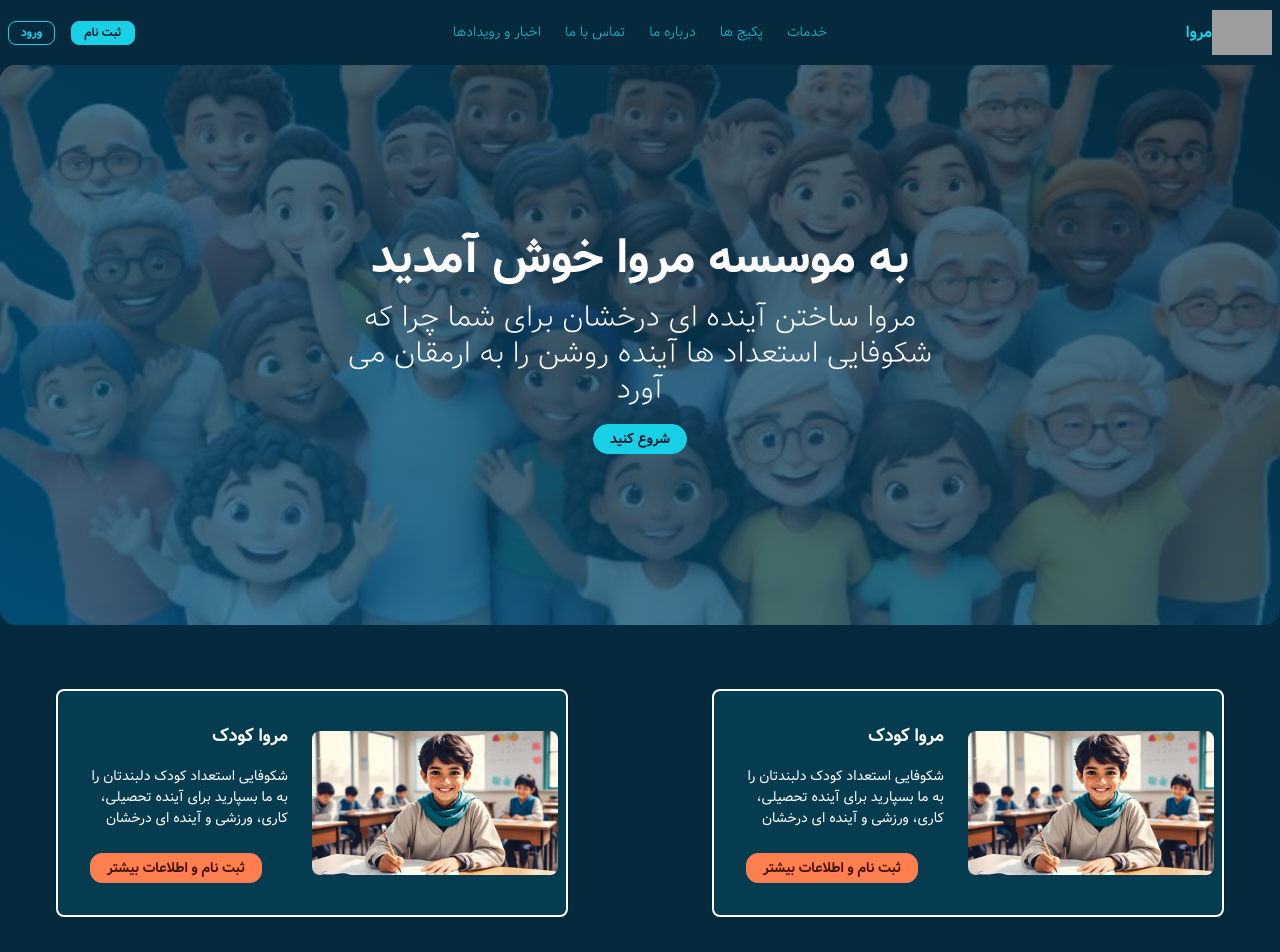
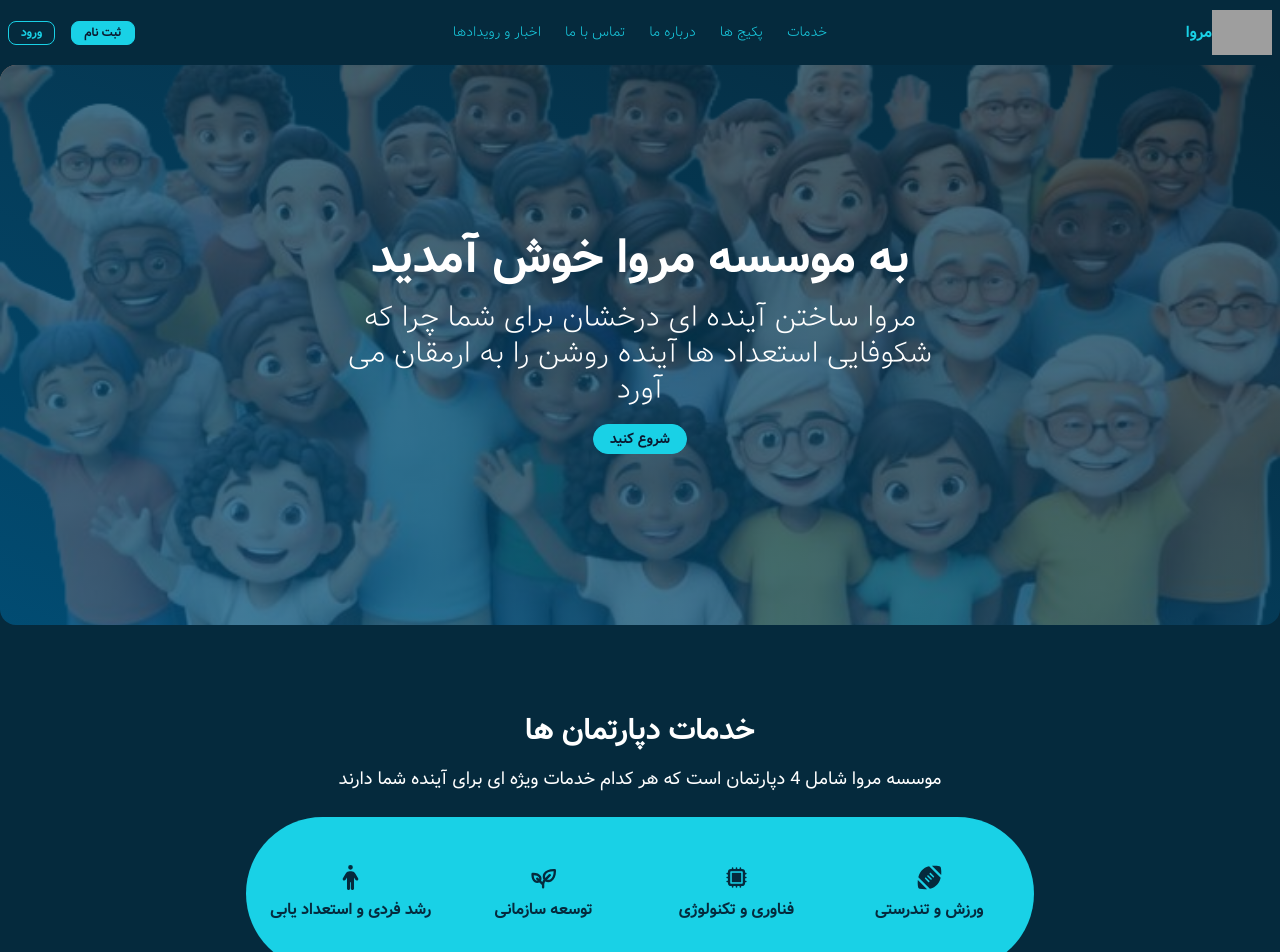
Before and after one commit to YasharFaridi/morva-clinic-talent, a Next.js app: page / in a window 1280 px wide. Shown: the top 952 px of the page. Built offline with nearby package versions, Linux system fonts and the light colour scheme; grey boxes are pictures that could not be loaded.

Commit message:
services part added

```diff
--- a/src/app/page.tsx
+++ b/src/app/page.tsx
@@ -1,10 +1,12 @@
 import Carts from "@/components/home/Carts";
 import Hero from "@/components/home/Hero";
+import Services from "@/components/home/Services";
 
 export default function Home() {
   return (
     <>
     <Hero/>
+    <Services/>
     <Carts/>
     </>
   )
--- /dev/null
+++ b/src/components/home/Services.tsx
@@ -0,0 +1,40 @@
+import { FaFootball } from "react-icons/fa6";
+import { HiCpuChip } from "react-icons/hi2";
+import { PiPlantBold } from "react-icons/pi";
+import { FaPerson } from "react-icons/fa6";
+
+export default function Services() {
+  return (
+    <div className="flex flex-col items-center justify-center mx-8 my-12 md:p-6">
+      <div className="text-center">
+        <h1 className="my-4 text-xl font-bold md:text-3xl">
+          خدمات دپارتمان ها
+        </h1>
+        <p className="text-sm lg:text-lg">
+          موسسه مروا شامل 4 دپارتمان است که هر کدام خدمات ویژه ای برای آینده شما
+          دارند
+        </p>
+      </div>
+      <div className="flex justify-center px-6 py-12 my-6 rounded-full bg-primary text-base-100">
+        <div className="grid w-full grid-cols-1 gap-16 md:gap-8 lg:grid-cols-4 md:grid-cols-2 place-items-center">
+          <div className="flex flex-col items-center gap-2 rounded-full">
+            <FaFootball size={25} />
+            <p className="font-bold">ورزش و تندرستی</p>
+          </div>
+          <div className="flex flex-col items-center gap-2 rounded-full">
+            <HiCpuChip size={25} />
+            <p className="font-bold">فناوری و تکنولوژی</p>
+          </div>
+          <div className="flex flex-col items-center gap-2 rounded-full">
+            <PiPlantBold size={25} />
+            <p className="font-bold">توسعه سازمانی</p>
+          </div>
+          <div className="flex flex-col items-center gap-2 rounded-full">
+            <FaPerson size={25} />
+            <p className="font-bold">رشد فردی و استعداد یابی</p>
+          </div>
+        </div>
+      </div>
+    </div>
+  );
+}
```
